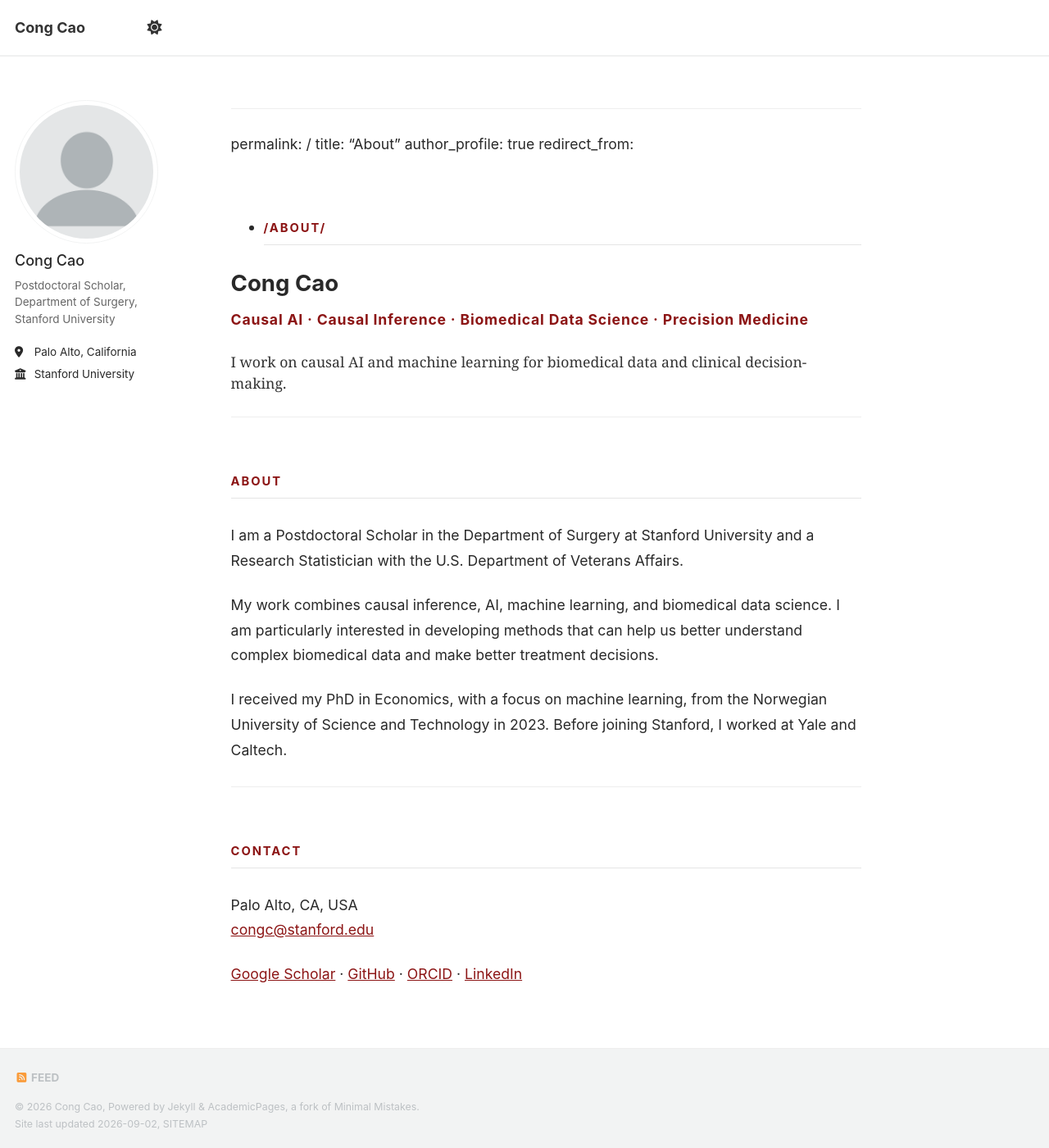
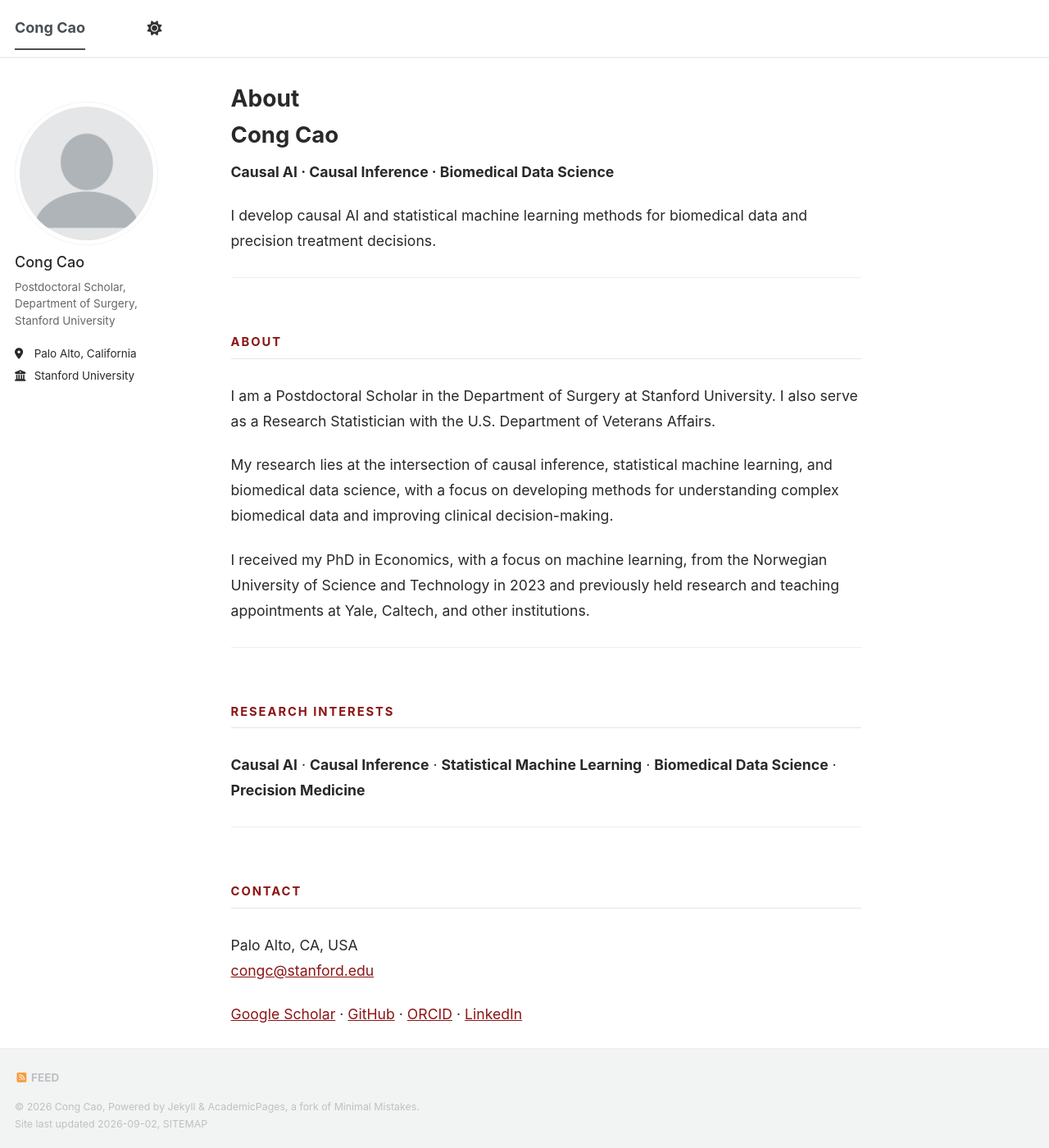
Before and after one commit to congca0/congca0.github.io, a Jekyll site: the page built from about.md, in a window 1280 px wide and 1400 px high. Shown: the whole window at 82% size. Built offline with Jekyll 4.4.1, drawn with Linux system fonts in a browser that asks for light colours; our own code applies the rules of GitHub Pages for plain Markdown files; a style sheet for code colours, icons or effects is not loaded.

Commit message:
Update about.md

```diff
--- a/about.md
+++ b/about.md
@@ -1,30 +1,30 @@
- ---
+---
 permalink: /
 title: "About"
 author_profile: true
-redirect_from:
-  - /about/
 ---
 
 # Cong Cao
 
-<p class="hero-subtitle">
-Causal AI · Causal Inference · Biomedical Data Science · Precision Medicine
-</p>
+**Causal AI · Causal Inference · Biomedical Data Science**
 
-<p class="hero-statement">
-I work on causal AI and machine learning for biomedical data and clinical decision-making.
-</p>
+I develop causal AI and statistical machine learning methods for biomedical data and precision treatment decisions.
 
 ---
 
 ## About
 
-I am a Postdoctoral Scholar in the Department of Surgery at Stanford University and a Research Statistician with the U.S. Department of Veterans Affairs.
+I am a Postdoctoral Scholar in the Department of Surgery at Stanford University. I also serve as a Research Statistician with the U.S. Department of Veterans Affairs.
 
-My work combines causal inference, AI, machine learning, and biomedical data science. I am particularly interested in developing methods that can help us better understand complex biomedical data and make better treatment decisions.
+My research lies at the intersection of causal inference, statistical machine learning, and biomedical data science, with a focus on developing methods for understanding complex biomedical data and improving clinical decision-making.
 
-I received my PhD in Economics, with a focus on machine learning, from the Norwegian University of Science and Technology in 2023. Before joining Stanford, I worked at Yale and Caltech.
+I received my PhD in Economics, with a focus on machine learning, from the Norwegian University of Science and Technology in 2023 and previously held research and teaching appointments at Yale, Caltech, and other institutions.
+
+---
+
+## Research Interests
+
+**Causal AI** · **Causal Inference** · **Statistical Machine Learning** · **Biomedical Data Science** · **Precision Medicine**
 
 ---
 
@@ -33,7 +33,4 @@ I received my PhD in Economics, with a focus on machine learning, from the Norwe
 Palo Alto, CA, USA
 [congc@stanford.edu](mailto:congc@stanford.edu)
 
-[Google Scholar](https://scholar.google.com/citations?user=KoFMlFQAAAAJ&hl=en) ·
-[GitHub](https://github.com/congca0) ·
-[ORCID](https://orcid.org/0000-0001-8289-1705) ·
-[LinkedIn](https://www.linkedin.com/in/cong-cao-70068839b/)
+[Google Scholar](https://scholar.google.com/citations?user=KoFMlFQAAAAJ&hl=en) · [GitHub](https://github.com/congca0) · [ORCID](https://orcid.org/0000-0001-8289-1705) · [LinkedIn](https://www.linkedin.com/in/cong-cao-70068839b/)
```
